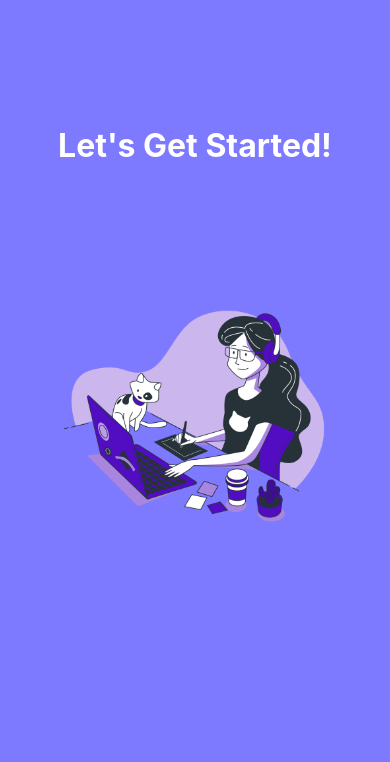
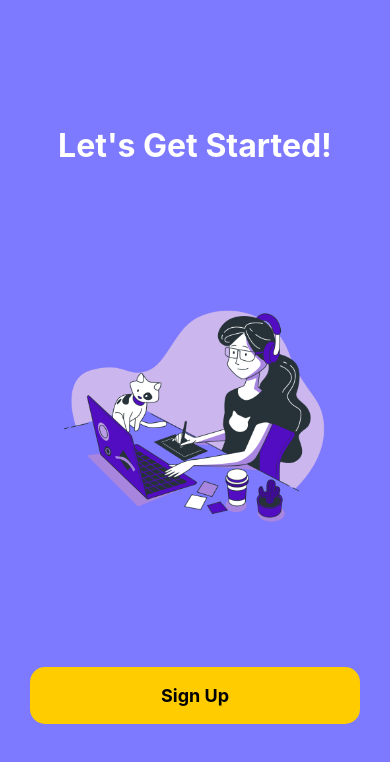
Before and after one commit to LoweDavid02/appdev2, a React Native app in the folder appdev2-midterm-exam/: screen / in a window 390 px wide. Shown: the top 762 px of the page. Built offline with nearby package versions, Linux system fonts and the light colour scheme.

Commit message:
Step 6: Create the Sign Up Button

```diff
--- a/appdev2-midterm-exam/src/screens/WelcomeScreen.js
+++ b/appdev2-midterm-exam/src/screens/WelcomeScreen.js
@@ -19,7 +19,7 @@ export default function WelcomeScreen() {
       {/* 3. Bottom Section */}
       <View style={styles.bottomSection}>
         <TouchableOpacity style={styles.button}>
-          <Text style={styles.buttonText}></Text>
+          <Text style={styles.buttonText}>Sign Up</Text>
         </TouchableOpacity>
 
         <View style={styles.loginContainer}>
@@ -70,4 +70,18 @@ const styles = StyleSheet.create({
     alignItems: "center",
     paddingBottom: 40,
   },
+
+  button: {
+    backgroundColor: "#FFCC00",
+    width: "100%",
+    paddingVertical: 18,
+    borderRadius: 15,
+    alignItems: "center",
+    marginBottom: 20,
+  },
+  buttonText: {
+    fontWeight: "bold",
+    fontSize: 18,
+    color: "black",
+  },
 });
```
